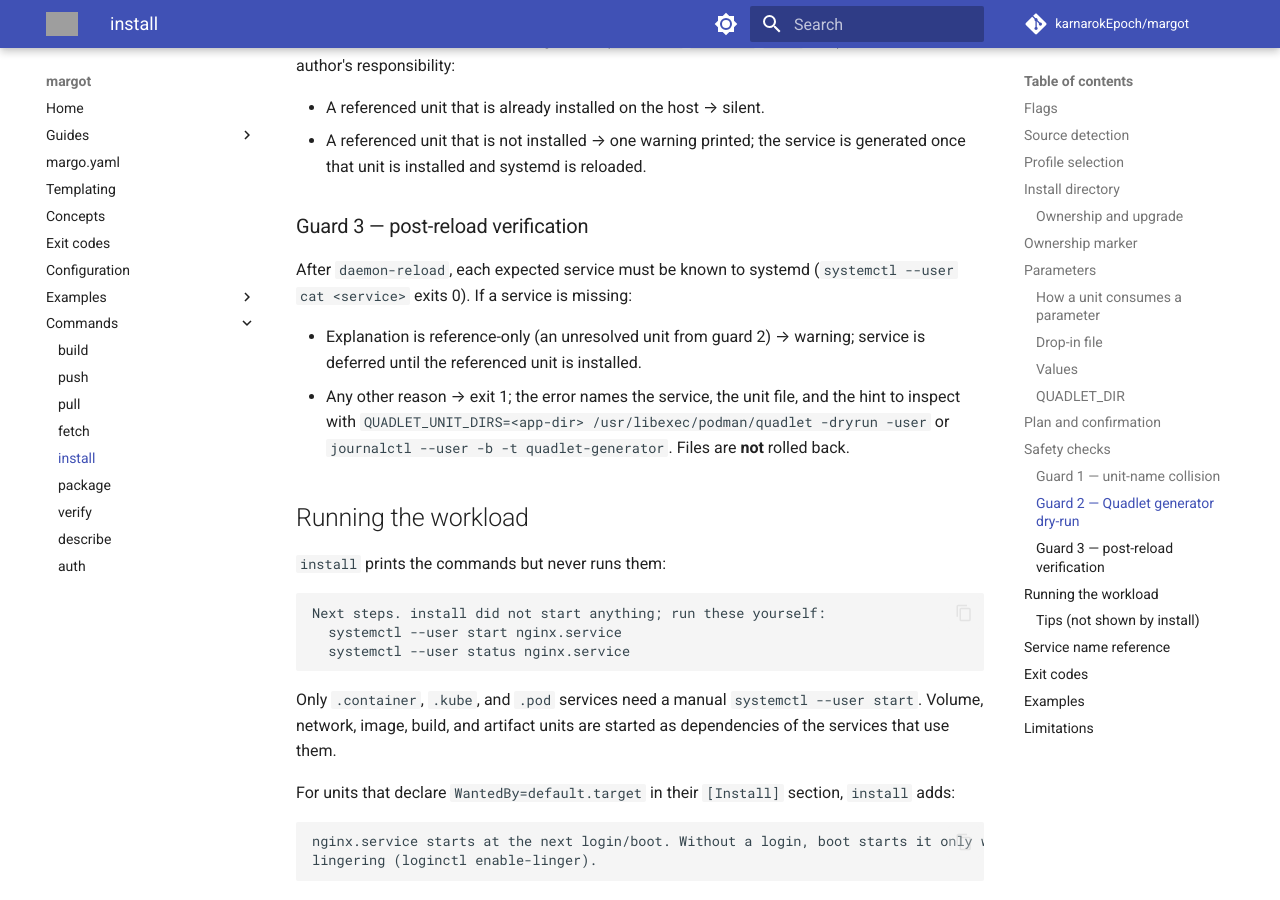
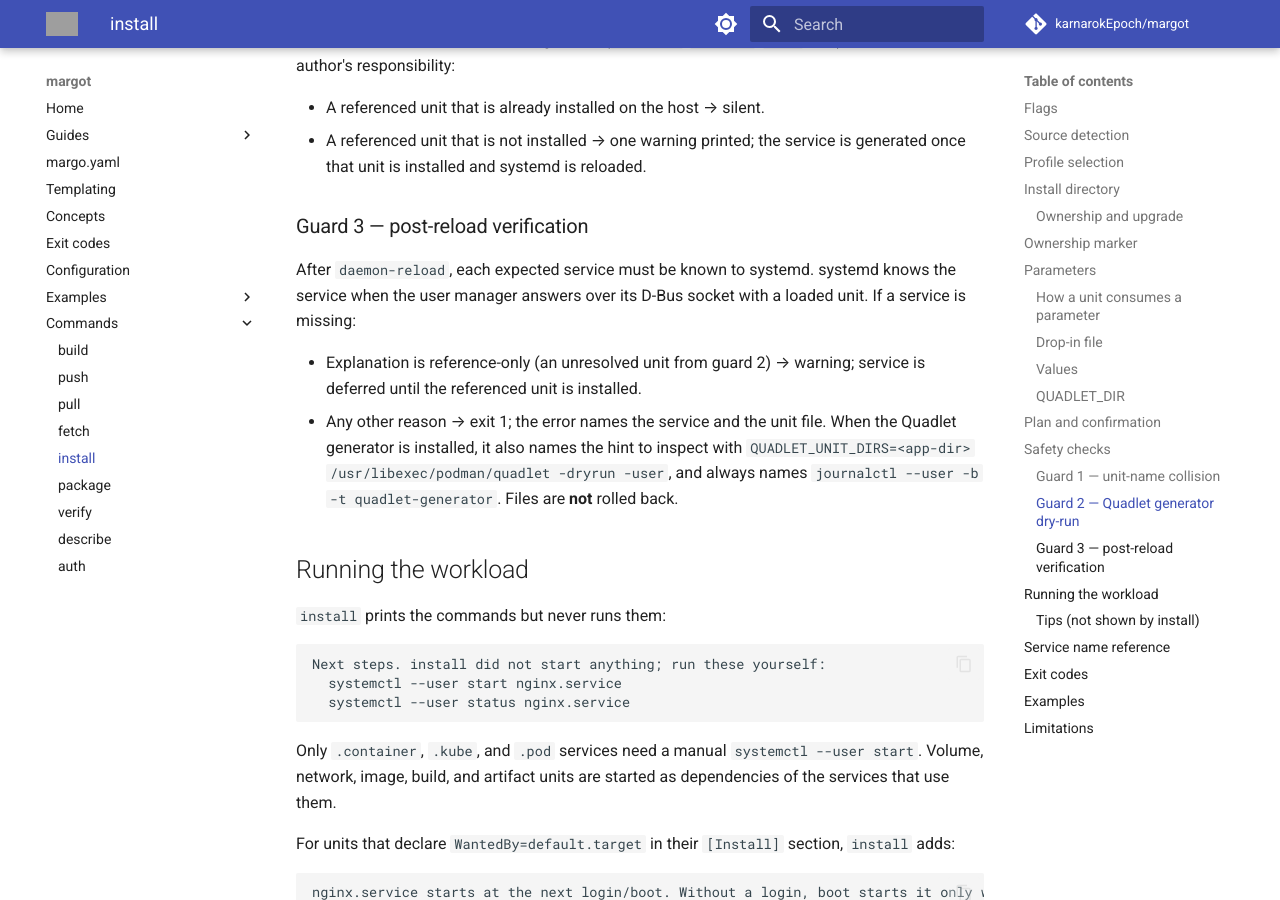
Before and after one commit to karnarokEpoch/margot, an MkDocs documentation site: the page built from docs/commands/install.md, in a window 1280 px wide and 900 px high, scrolled down 6879 px. Built offline with MkDocs 1.6.1 and Material for MkDocs 9.7.7, drawn with Linux system fonts in a browser that asks for light colours; comment, search, counter and statistics services are not loaded; some of the changed text lies outside the part shown; grey boxes are pictures that could not be loaded.

Commit message:
docs(install): describe the D-Bus check in guard 3 and the exit codes
Guard 3 queries the user manager over its D-Bus socket instead of systemctl cat. The exit-code rows for the user manager and daemon-reload name the unreachable and refused cases.

```diff
--- a/docs/commands/install.md
+++ b/docs/commands/install.md
@@ -269,13 +269,14 @@ author's responsibility:
 
 ### Guard 3 — post-reload verification
 
-After `daemon-reload`, each expected service must be known to systemd
-(`systemctl --user cat <service>` exits 0). If a service is missing:
+After `daemon-reload`, each expected service must be known to systemd. systemd knows the service
+when the user manager answers over its D-Bus socket with a loaded unit. If a service is missing:
 
 - Explanation is reference-only (an unresolved unit from guard 2) → warning; service is
     deferred until the referenced unit is installed.
-- Any other reason → exit 1; the error names the service, the unit file, and the hint to
-    inspect with `QUADLET_UNIT_DIRS=<app-dir> /usr/libexec/podman/quadlet -dryrun -user` or
+- Any other reason → exit 1; the error names the service and the unit file. When the Quadlet
+    generator is installed, it also names the hint to inspect with
+    `QUADLET_UNIT_DIRS=<app-dir> /usr/libexec/podman/quadlet -dryrun -user`, and always names
     `journalctl --user -b -t quadlet-generator`. Files are **not** rolled back.
 
 ## Running the workload
@@ -334,8 +335,8 @@ per-application subdirectory layout and `podman quadlet install`'s flat layout c
 | ---- | ----------------------------------------------------------------------------------------------------------------------------------------------------- |
 | `0`  | Successful install, or `--dry-run` completed                                                                                                          |
 | `1`  | User declined confirmation ("Aborted: nothing was installed")                                                                                         |
-| `1`  | systemd user session is unusable                                                                                                                      |
-| `1`  | `daemon-reload` failed                                                                                                                                |
+| `1`  | systemd user manager not reachable over D-Bus (the message names `--no-reload`)                                                                       |
+| `1`  | `daemon-reload` failed (the user manager refused `Reload`, or the call timed out)                                                                     |
 | `1`  | Expected service unknown to systemd after `daemon-reload`                                                                                             |
 | `2`  | `URI` given with `--project-dir` or `--build-dir`                                                                                                     |
 | `2`  | `--build-dir` given outside project mode                                                                                                              |
```
